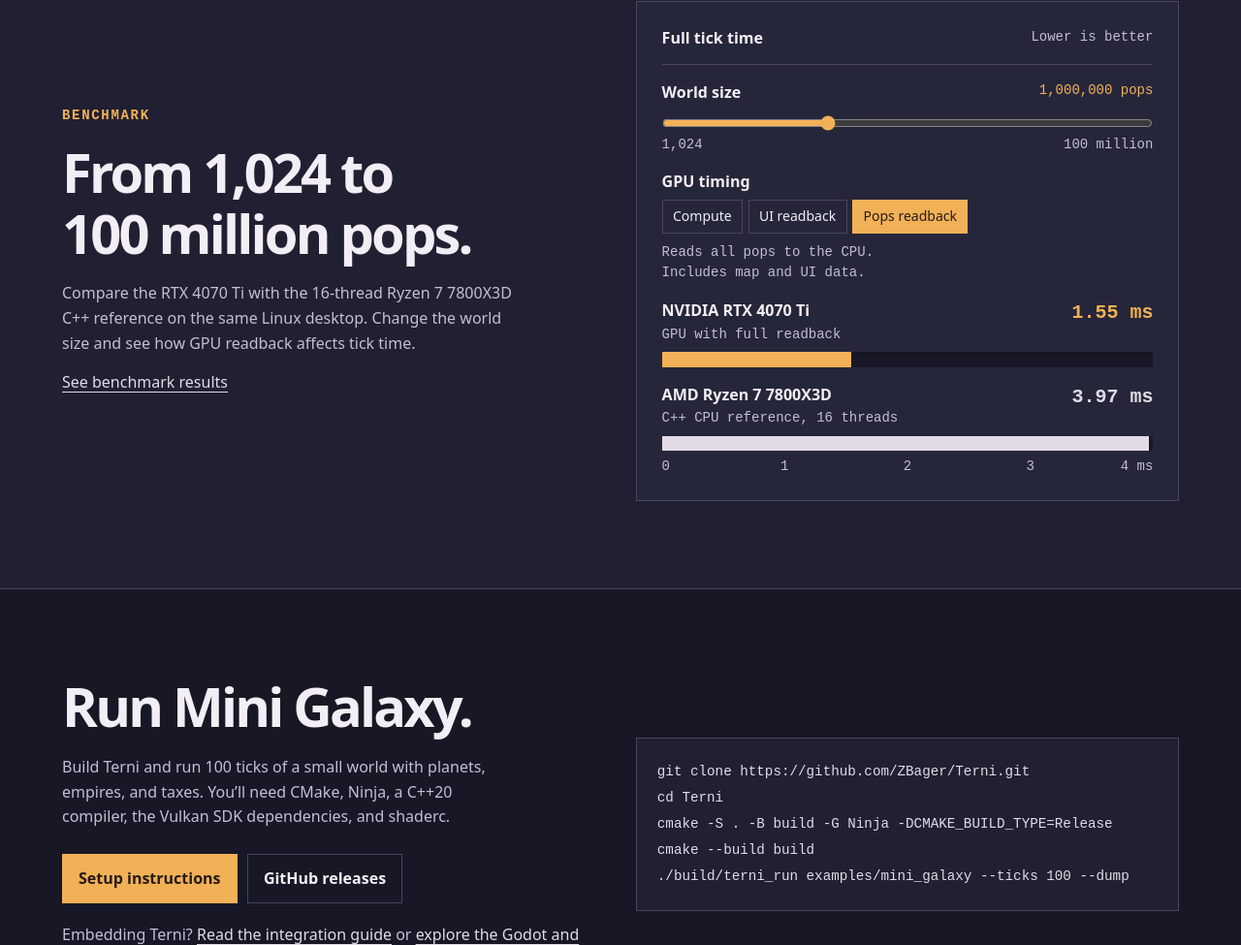
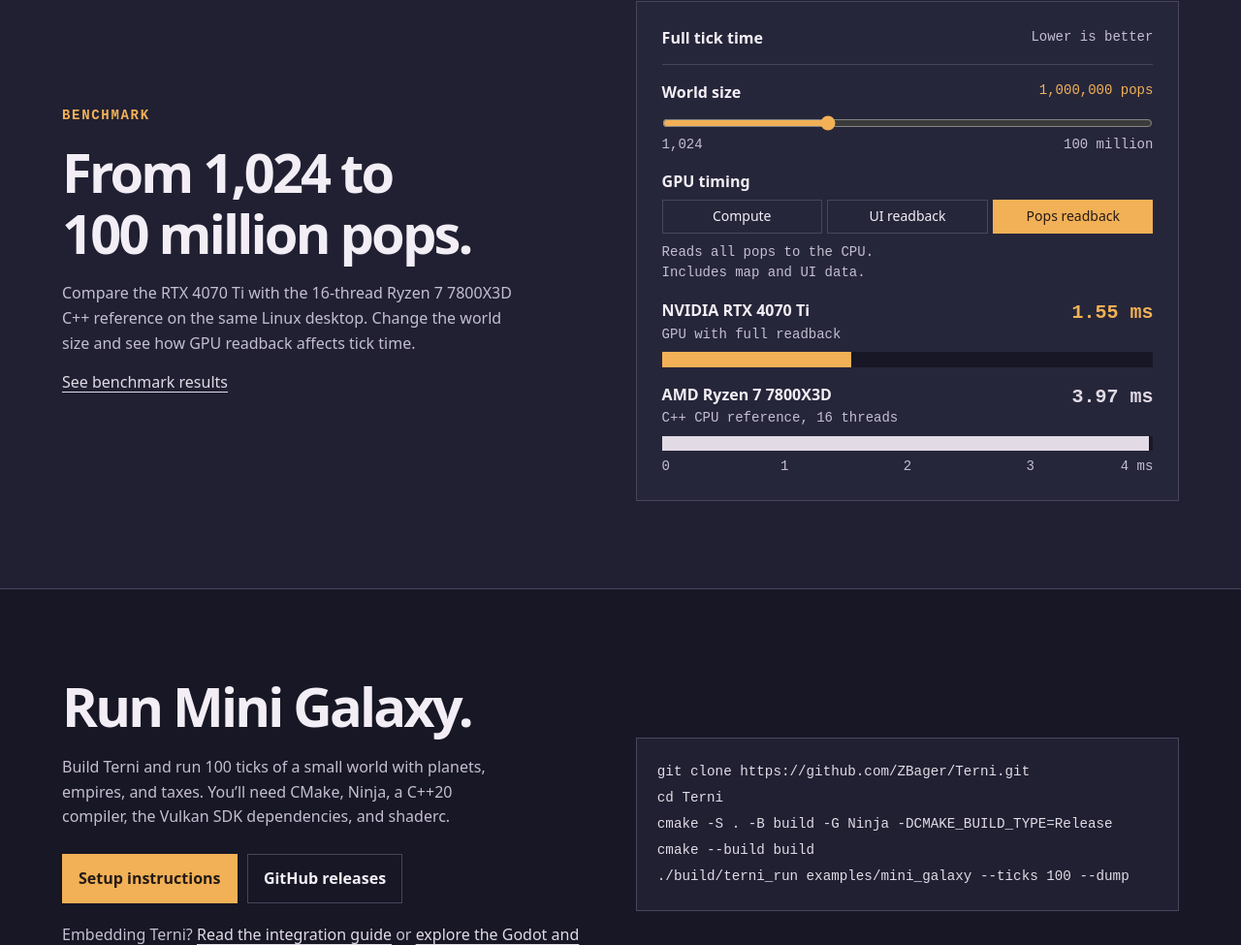
Before and after one commit to ZBager/Terni, a plain HTML site: page site/index.html in a window 1280 px wide. Shown: the part 1621-2596 px from the top of the page at 97% size. Drawn offline with Linux system fonts and the light colour scheme; files whose address does not match are found by name.

Commit message:
Align GPU timing buttons with the world size slider

```diff
--- a/site/style.css
+++ b/site/style.css
@@ -91,10 +91,10 @@ nav a { font-size: .94rem; text-decoration: none; }
 .world-size input, .range-endpoints { grid-column: 1 / -1; }
 .world-size input { width: 100%; margin: .35rem 0 0; accent-color: var(--gold); }
 .range-endpoints { display: flex; justify-content: space-between; }
-.readback { display: flex; flex-wrap: wrap; gap: .35rem; border: 0; padding: 0; margin: .9rem 0 .55rem; }
+.readback { display: grid; grid-template-columns: repeat(3, minmax(0, 1fr)); gap: .35rem; min-inline-size: 0; border: 0; padding: 0; margin: .9rem 0 .55rem; }
 .readback legend { margin-bottom: .35rem; padding: 0; }
-.readback label { position: relative; }
-.readback label span { display: inline-block; padding: .35rem .65rem; border: 1px solid var(--line); cursor: pointer; font-size: .875rem; }
+.readback label { position: relative; display: grid; }
+.readback label span { display: grid; place-items: center; padding: .35rem .25rem; border: 1px solid var(--line); cursor: pointer; font-size: .875rem; text-align: center; }
 .readback input { position: absolute; opacity: 0; }
 .readback input:checked + span { color: #251b16; background: var(--gold); border-color: var(--gold); }
 .readback input:focus-visible + span, .world-size input:focus-visible { outline: 2px solid var(--gold); outline-offset: 3px; }
```
